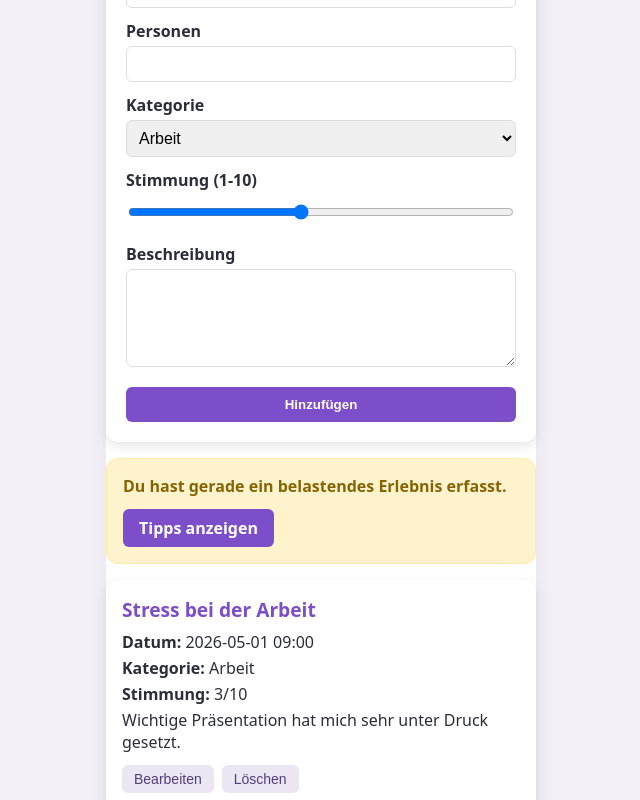
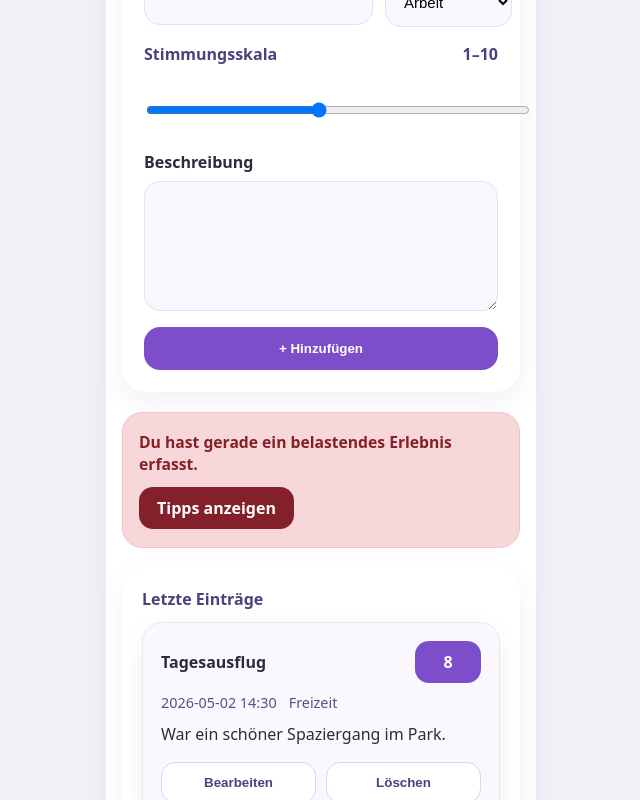
Before and after one commit to stettbea/MoodAJour, a SvelteKit app: page / in a window 1280 px wide. Shown: the part 320-1120 px from the top of the page, without its empty margins (319-959 px from the left). Built offline with nearby package versions, Linux system fonts and the light colour scheme.

Commit message:
Refreshing Komponenten

```diff
--- a/src/lib/components/EntryCard.svelte
+++ b/src/lib/components/EntryCard.svelte
@@ -3,11 +3,15 @@
 </script>
 
 <div class="entry-card">
-	<h3>{entry.was || "Unbekannt"}</h3>
-	<p><strong>Datum:</strong> {entry.wann || "Unbekannt"}</p>
-	<p><strong>Kategorie:</strong> {entry.kategorie || "Unbekannt"}</p>
-	<p><strong>Stimmung:</strong> {entry.stimmung || 5}/10</p>
-	<p>{entry.beschreibung || "Keine Beschreibung"}</p>
+<div class="entry-top">
+<h3>{entry.was || 'Unbekannt'}</h3>
+<div class="mood-badge">{entry.stimmung || 5}</div>
+</div>
+<div class="entry-meta">
+<span>{entry.wann || 'Unbekannt'}</span>
+<span>{entry.kategorie || 'Unbekannt'}</span>
+</div>
+<p>{entry.beschreibung || 'Keine Beschreibung'}</p>
 <div class="actions">
 <button>Bearbeiten</button>
 <button>Löschen</button>
@@ -16,41 +20,69 @@
 
 <style>
 .entry-card {
-		padding: 16px;
-		background: white;
-		border-radius: 12px;
-		box-shadow: 0 4px 12px rgba(0, 0, 0, 0.1);
-		margin-bottom: 12px;
+padding: 18px;
+background: #faf7ff;
+border: 1px solid #ece6f2;
+border-radius: 20px;
+box-shadow: 0 8px 24px rgba(0, 0, 0, 0.06);
+}
+
+.entry-top {
+display: flex;
+justify-content: space-between;
+align-items: center;
+gap: 12px;
 }
 
 h3 {
-		margin: 0 0 8px 0;
-		color: #7d4ec9;
-		font-size: 1.2em;
+margin: 0;
+font-size: 1rem;
+color: #2c2c3a;
+}
+
+.mood-badge {
+min-width: 42px;
+padding: 10px 12px;
+border-radius: 14px;
+background: #7d4ec9;
+color: white;
+font-weight: 700;
+text-align: center;
+}
+
+.entry-meta {
+display: flex;
+flex-wrap: wrap;
+gap: 12px;
+font-size: 0.9rem;
+color: #5e4e8b;
+margin: 10px 0;
 }
 
 p {
-		margin: 4px 0;
+margin: 0;
 color: #2c2c3a;
+line-height: 1.6;
 }
 
 .actions {
-		margin-top: 12px;
+margin-top: 14px;
 display: flex;
-		gap: 8px;
+gap: 10px;
 }
 
 button {
-		padding: 6px 12px;
-		background: #ece6f2;
+flex: 1;
+padding: 12px 14px;
+background: white;
 color: #4c407d;
-		border: none;
-		border-radius: 6px;
+border: 1px solid #dcd1f7;
+border-radius: 14px;
 cursor: pointer;
-		font-size: 14px;
+font-weight: 700;
 }
 
 button:hover {
-		background: #d4c9e6;
+background: #f3ebfb;
 }
 </style>
--- a/src/lib/components/MoodForm.svelte
+++ b/src/lib/components/MoodForm.svelte
@@ -1,5 +1,5 @@
 <script>
-	let { buttonText = "Hinzufügen" } = $props();
+let { buttonText = "+ Hinzufügen" } = $props();
 
 function handleSubmit(event) {
 event.preventDefault();
@@ -8,6 +8,7 @@
 </script>
 
 <form onsubmit={handleSubmit} class="mood-form">
+<div class="field-pair">
 <label>
 Was?
 <input type="text" required />
@@ -16,6 +17,9 @@
 Wann?
 <input type="datetime-local" required />
 </label>
+</div>
+
+<div class="field-pair">
 <label>
 Personen
 <input type="text" />
@@ -29,14 +33,19 @@
 <option value="gesundheit">Gesundheit</option>
 </select>
 </label>
-	<label>
-		Stimmung (1-10)
-		<input type="range" min="1" max="10" value="5" />
-	</label>
+</div>
+
+<div class="range-row">
+<span>Stimmungsskala</span>
+<span>1–10</span>
+</div>
+<input class="range-input" type="range" min="1" max="10" value="5" />
+
 <label>
 Beschreibung
 <textarea></textarea>
 </label>
+
 <button type="submit">{buttonText}</button>
 </form>
 
@@ -44,13 +53,13 @@
 .mood-form {
 display: flex;
 flex-direction: column;
+gap: 16px;
+padding: 22px;
+}
+
+.field-pair {
+display: grid;
 gap: 12px;
-		max-width: 400px;
-		margin: 0 auto;
-		padding: 20px;
-		background: white;
-		border-radius: 12px;
-		box-shadow: 0 4px 12px rgba(0, 0, 0, 0.1);
 }
 
 label {
@@ -60,31 +69,51 @@
 color: #2c2c3a;
 }
 
-	input, select, textarea {
-		margin-top: 4px;
-		padding: 8px;
-		border: 1px solid #ddd;
-		border-radius: 6px;
-		font-size: 16px;
+input,
+select,
+textarea {
+margin-top: 8px;
+padding: 14px;
+border: 1px solid #e6e0f4;
+border-radius: 16px;
+font-size: 15px;
+background: #faf7ff;
 }
 
 textarea {
 resize: vertical;
-		min-height: 80px;
+min-height: 100px;
+}
+
+.range-row {
+display: flex;
+justify-content: space-between;
+font-weight: 700;
+color: #4c407d;
+}
+
+.range-input {
+width: 100%;
+margin-top: 6px;
 }
 
 button {
-		padding: 10px;
+padding: 14px;
 background: #7d4ec9;
 color: white;
 border: none;
-		border-radius: 6px;
-		font-weight: 600;
+border-radius: 16px;
+font-weight: 700;
 cursor: pointer;
-		margin-top: 8px;
 }
 
 button:hover {
-		background: #6a3fb3;
+background: #6940b4;
+}
+
+@media (min-width: 520px) {
+.field-pair {
+grid-template-columns: 1fr 1fr;
+}
 }
 </style>
--- a/src/lib/components/WarningBox.svelte
+++ b/src/lib/components/WarningBox.svelte
@@ -5,30 +5,31 @@
 
 <style>
 .warning-box {
-		padding: 16px;
-		background: #fff3cd;
-		border: 1px solid #ffeaa7;
-		border-radius: 12px;
-		color: #856404;
-		margin: 16px 0;
+margin: 0 16px 20px;
+padding: 18px 16px;
+background: #f8d7da;
+border: 1px solid #f5c2c7;
+border-radius: 20px;
+color: #842029;
 }
 
 p {
 margin: 0 0 12px 0;
-		font-weight: 600;
+font-size: 0.98rem;
+font-weight: 700;
 }
 
 .tip-link {
-		display: inline-block;
-		padding: 8px 16px;
-		background: #7d4ec9;
+display: inline-flex;
+padding: 10px 18px;
+background: #842029;
 color: white;
 text-decoration: none;
-		border-radius: 6px;
-		font-weight: 600;
+border-radius: 14px;
+font-weight: 700;
 }
 
 .tip-link:hover {
-		background: #6a3fb3;
+background: #6f1f2e;
 }
 </style>
--- a/src/routes/+page.svelte
+++ b/src/routes/+page.svelte
@@ -3,27 +3,91 @@
 	import WarningBox from '$lib/components/WarningBox.svelte';
 	import EntryCard from '$lib/components/EntryCard.svelte';
 
-	const sampleEntry = {
+	const entries = [
+		{
 			was: 'Tagesausflug',
 			wann: '2026-05-02 14:30',
 			kategorie: 'Freizeit',
 			stimmung: 8,
 			beschreibung: 'War ein schöner Spaziergang im Park.'
-	};
-
-	const warningEntry = {
+		},
+		{
 			was: 'Stress bei der Arbeit',
 			wann: '2026-05-01 09:00',
 			kategorie: 'Arbeit',
 			stimmung: 3,
 			beschreibung: 'Wichtige Präsentation hat mich sehr unter Druck gesetzt.'
-	};
+		}
+	];
 </script>
 
-<main>
-	<h1>Home</h1>
-	<MoodForm buttonText="Hinzufügen" />
+<main class="home-page">
+	<section class="form-card">
+		<div class="card-header">
+			<h2>Neuer Mood-Eintrag erstellen</h2>
+		</div>
+		<MoodForm buttonText="+ Hinzufügen" />
+	</section>
+
 	<WarningBox />
-	<EntryCard entry={warningEntry} />
-	<EntryCard entry={sampleEntry} />
+
+	<section class="recent-entries">
+		<div class="recent-header">
+			<h3>Letzte Einträge</h3>
+		</div>
+		{#each entries as entry}
+			<EntryCard entry={entry} />
+		{/each}
+	</section>
 </main>
+
+<style>
+	.home-page {
+		width: min(100%, 430px);
+		margin: 0 auto;
+		padding: 20px 0 40px;
+	}
+
+	.form-card,
+	.recent-entries {
+		background: white;
+		border-radius: 24px;
+		box-shadow: 0 10px 30px rgba(0, 0, 0, 0.06);
+		margin: 0 16px 20px;
+	}
+
+	.card-header {
+		padding: 20px 20px 0;
+	}
+
+	.card-header h2 {
+		margin: 0;
+		font-size: 1.2rem;
+		color: #2c2c3a;
+	}
+
+	.recent-header {
+		padding: 20px 20px 0;
+	}
+
+	.recent-header h3 {
+		margin: 0;
+		font-size: 1rem;
+		color: #4c407d;
+	}
+
+	.recent-entries > :global(.entry-card) {
+		margin: 12px 20px 16px;
+	}
+
+	@media (max-width: 360px) {
+		.home-page {
+			padding: 16px 0 32px;
+		}
+
+		.form-card,
+		.recent-entries {
+			margin: 0 12px 18px;
+		}
+	}
+</style>
```
Lines whose indentation alone changed are shown as unchanged.
